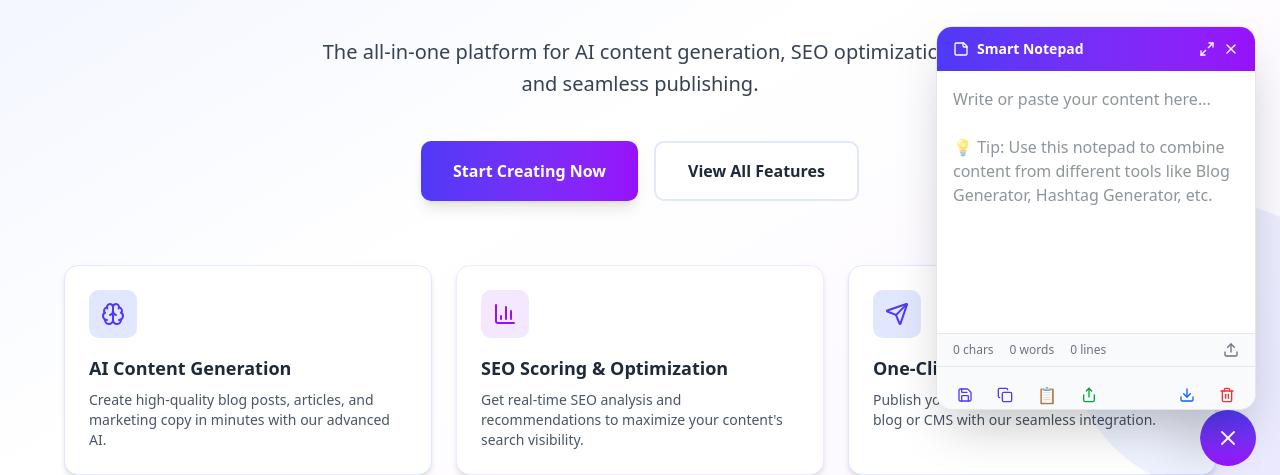
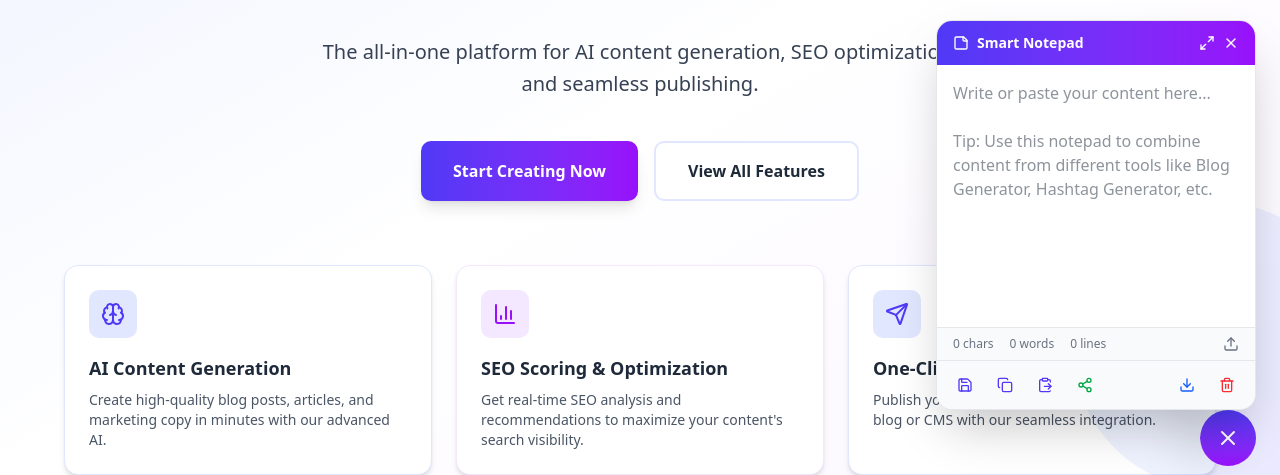
Before and after one commit to shahnewaz5646455/ByteStory, a Next.js app: page / in a window 1280 px wide. Both pictures are taken after a click on the button 1228 px from the left and 748 px from the top of the page. Shown: the part 310-785 px from the top of the page. Built offline with nearby package versions, Linux system fonts and the light colour scheme; no server answers.

Commit message:
updated notepad

```diff
--- a/components/GlobalNotepad.jsx
+++ b/components/GlobalNotepad.jsx
@@ -1,7 +1,19 @@
 "use client";
 
 import { useState, useEffect } from "react";
-import { StickyNote, X, Copy, Trash2, Save, Share, Download, Upload, Maximize2, Minimize2 } from "lucide-react";
+import {
+  StickyNote,
+  X,
+  Copy,
+  Trash2,
+  Save,
+  Download,
+  Upload,
+  Maximize2,
+  Minimize2,
+  ClipboardPaste,
+  Share2
+} from "lucide-react";
 
 export default function GlobalNotepad() {
   const [isOpen, setIsOpen] = useState(false);
@@ -111,7 +123,7 @@ export default function GlobalNotepad() {
       {/* Floating Button */}
       <button
         onClick={() => setIsOpen(!isOpen)}
-        className={`fixed bottom-6 right-6 z-50 bg-gradient-to-r from-indigo-600 to-purple-600 text-white p-4 rounded-full shadow-2xl hover:scale-105 transition-all duration-300 ${
+        className={`fixed bottom-6 right-6 z-50 bg-gradient-to-r from-indigo-600 to-purple-600 text-white p-4 rounded-full shadow-2xl hover:scale-105 transition-all duration-300 cursor-pointer ${
           isOpen ? 'rotate-90' : 'rotate-0'
         }`}
         title="Smart Notepad"
@@ -124,7 +136,7 @@ export default function GlobalNotepad() {
         <div className={`fixed z-50 bg-white dark:bg-gray-800 rounded-2xl shadow-2xl border border-gray-200 dark:border-gray-700 overflow-hidden transition-all duration-300 ${
           isExpanded
             ? 'bottom-4 right-4 top-4 left-4'
-            : 'bottom-20 right-6 w-80 h-96'
+            : 'bottom-20 right-6 w-80 h-[390px]'
         }`}>
           {/* Header */}
           <div className="flex justify-between items-center bg-gradient-to-r from-indigo-600 to-purple-600 px-4 py-3">
@@ -132,12 +144,12 @@ export default function GlobalNotepad() {
               <StickyNote className="h-4 w-4 text-white" />
               <h3 className="text-white font-semibold text-sm">Smart Notepad</h3>
               {isSaved && (
-                <span className="text-xs text-green-300 bg-green-800 bg-opacity-30 px-2 py-1 rounded">
+                <span className="text-xs text-green-300 bg-green-800 bg-opacity-30 px-2 py-1 rounded cursor-default">
                   Saved
                 </span>
               )}
               {copySuccess && (
-                <span className="text-xs text-green-300 bg-green-800 bg-opacity-30 px-2 py-1 rounded">
+                <span className="text-xs text-green-300 bg-green-800 bg-opacity-30 px-2 py-1 rounded cursor-default">
                   Copied!
                 </span>
               )}
@@ -145,14 +157,14 @@ export default function GlobalNotepad() {
             <div className="flex items-center space-x-2">
               <button
                 onClick={() => setIsExpanded(!isExpanded)}
-                className="text-white hover:text-gray-200 transition-colors"
+                className="text-white hover:text-gray-200 transition-colors cursor-pointer"
                 title={isExpanded ? "Minimize" : "Expand"}
               >
                 {isExpanded ? <Minimize2 className="h-4 w-4" /> : <Maximize2 className="h-4 w-4" />}
               </button>
               <button
                 onClick={() => setIsOpen(false)}
-                className="text-white hover:text-gray-200 transition-colors"
+                className="text-white hover:text-gray-200 transition-colors cursor-pointer"
               >
                 <X className="h-4 w-4" />
               </button>
@@ -163,15 +175,15 @@ export default function GlobalNotepad() {
           <textarea
             value={note}
             onChange={(e) => setNote(e.target.value)}
-            placeholder={`Write or paste your content here...\n\n💡 Tip: Use this notepad to combine content from different tools like Blog Generator, Hashtag Generator, etc.`}
-            className={`w-full bg-white dark:bg-gray-800 text-gray-800 dark:text-gray-200 resize-none outline-none p-4 ${
+            placeholder={`Write or paste your content here...\n\nTip: Use this notepad to combine content from different tools like Blog Generator, Hashtag Generator, etc.`}
+            className={`w-full bg-white dark:bg-gray-800 text-gray-800 dark:text-gray-200 resize-none outline-none p-4 cursor-text ${
               isExpanded ? 'h-[calc(100%-8rem)]' : 'h-64'
             }`}
           />
 
           {/* Stats Bar */}
           <div className="flex justify-between items-center px-4 py-2 bg-gray-50 dark:bg-gray-900 border-t border-gray-200 dark:border-gray-700">
-            <div className="flex space-x-4 text-xs text-gray-500 dark:text-gray-400">
+            <div className="flex space-x-4 text-xs text-gray-500 dark:text-gray-400 cursor-default">
               <span>{note.length} chars</span>
               <span>{wordCount} words</span>
               <span>{lineCount} lines</span>
@@ -199,45 +211,45 @@ export default function GlobalNotepad() {
             <div className="flex space-x-2">
               <button
                 onClick={handleSave}
-                className="p-2 text-indigo-600 dark:text-indigo-400 hover:bg-indigo-50 dark:hover:bg-indigo-900 rounded-lg transition-all"
+                className="p-2 text-indigo-600 dark:text-indigo-400 hover:bg-indigo-50 dark:hover:bg-indigo-900 rounded-lg transition-all cursor-pointer"
                 title="Save (Auto-saves)"
               >
                 <Save className="h-4 w-4" />
               </button>
               <button
                 onClick={handleCopy}
-                className="p-2 text-indigo-600 dark:text-indigo-400 hover:bg-indigo-50 dark:hover:bg-indigo-900 rounded-lg transition-all"
+                className="p-2 text-indigo-600 dark:text-indigo-400 hover:bg-indigo-50 dark:hover:bg-indigo-900 rounded-lg transition-all cursor-pointer"
                 title="Copy to clipboard"
               >
                 <Copy className="h-4 w-4" />
               </button>
               <button
                 onClick={handlePasteFromClipboard}
-                className="p-2 text-indigo-600 dark:text-indigo-400 hover:bg-indigo-50 dark:hover:bg-indigo-900 rounded-lg transition-all"
+                className="p-2 text-indigo-600 dark:text-indigo-400 hover:bg-indigo-50 dark:hover:bg-indigo-900 rounded-lg transition-all cursor-pointer"
                 title="Paste from clipboard"
               >
-                📋
+                <ClipboardPaste className="h-4 w-4" />
               </button>
               <button
                 onClick={handleShare}
-                className="p-2 text-green-600 dark:text-green-400 hover:bg-green-50 dark:hover:bg-green-900 rounded-lg transition-all"
+                className="p-2 text-green-600 dark:text-green-400 hover:bg-green-50 dark:hover:bg-green-900 rounded-lg transition-all cursor-pointer"
                 title="Share content"
               >
-                <Share className="h-4 w-4" />
+                <Share2 className="h-4 w-4" />
               </button>
             </div>
 
             <div className="flex space-x-2">
               <button
                 onClick={handleExport}
-                className="p-2 text-blue-600 dark:text-blue-400 hover:bg-blue-50 dark:hover:bg-blue-900 rounded-lg transition-all"
+                className="p-2 text-blue-600 dark:text-blue-400 hover:bg-blue-50 dark:hover:bg-blue-900 rounded-lg transition-all cursor-pointer"
                 title="Export as file"
               >
                 <Download className="h-4 w-4" />
               </button>
               <button
                 onClick={handleClear}
-                className="p-2 text-red-500 hover:bg-red-50 dark:hover:bg-red-900 rounded-lg transition-all"
+                className="p-2 text-red-500 hover:bg-red-50 dark:hover:bg-red-900 rounded-lg transition-all cursor-pointer"
                 title="Clear all"
               >
                 <Trash2 className="h-4 w-4" />
```
